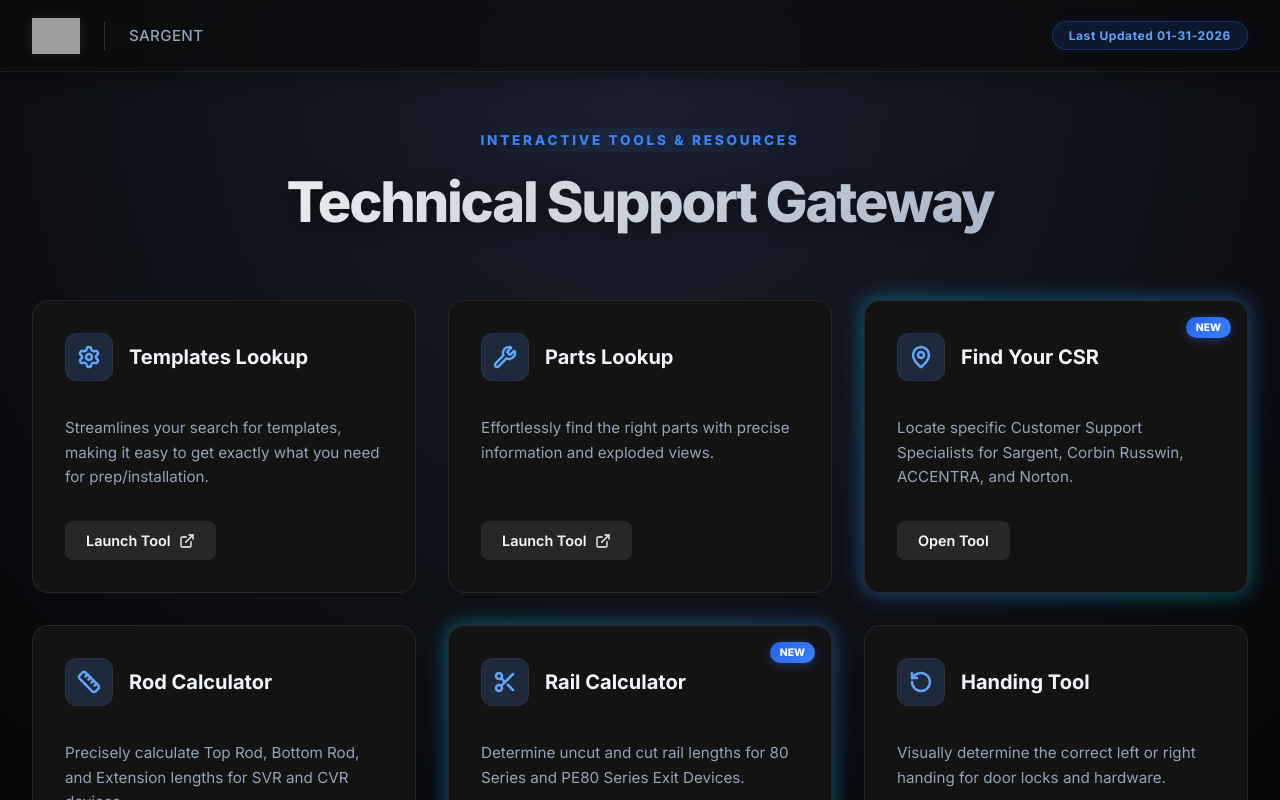
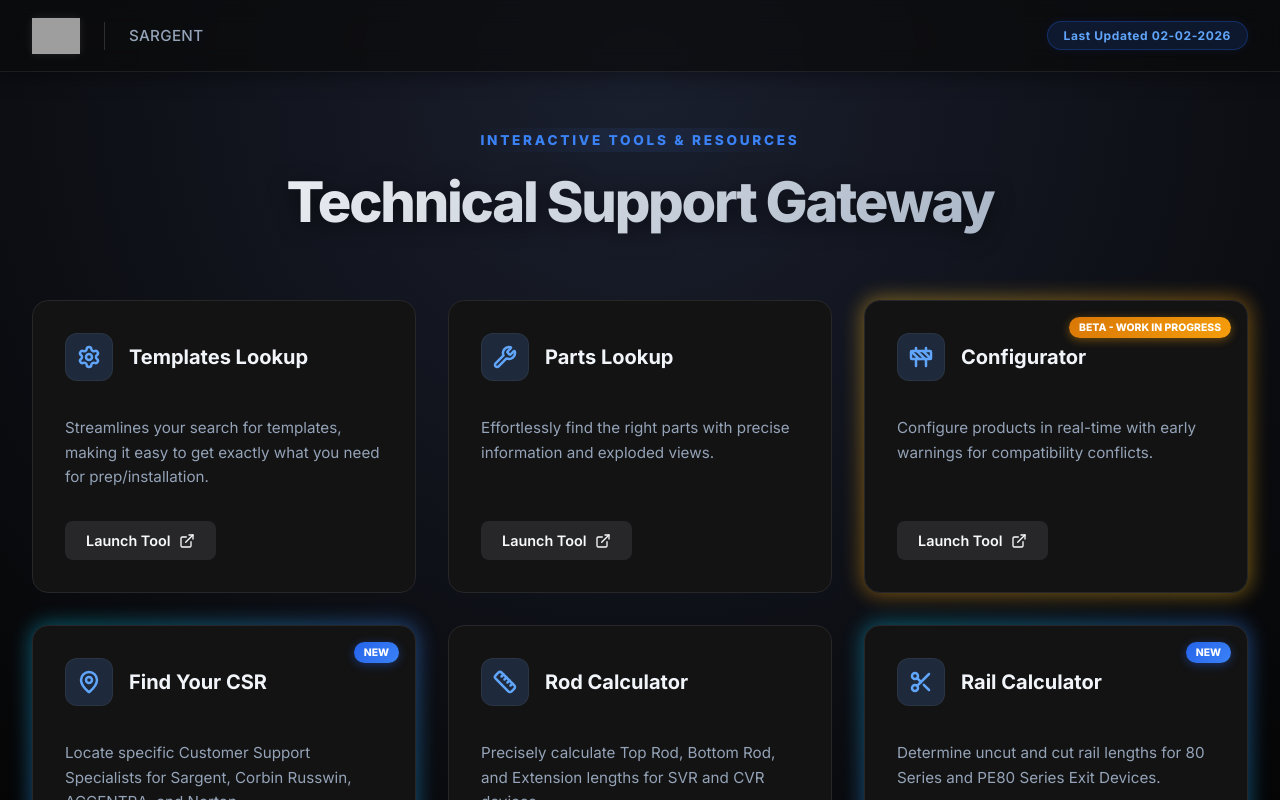
Before and after one commit to YanNazzim/Sargent-Tech-Support-Hub, a React (Create React App) app: page / in a window 1280 px wide. Built offline with nearby package versions, Linux system fonts and the light colour scheme; grey boxes are pictures that could not be loaded.

Commit message:
added configurator

```diff
--- a/src/App.css
+++ b/src/App.css
@@ -296,3 +296,34 @@
   .product-grid { grid-template-columns: 1fr; }
   .main-content { padding-top: 6rem; }
 }
+
+/* Beta Feature Glow Effect */
+.beta-feature-glow::before {
+  content: '';
+  position: absolute;
+  inset: -2px;
+  background: linear-gradient(45deg, #f59e0b, #fbbf24, #f59e0b);
+  z-index: -1;
+  border-radius: 18px;
+  opacity: 0.45;
+  filter: blur(10px);
+  transition: opacity 0.3s ease;
+}
+
+.beta-feature-glow:hover::before {
+  opacity: 0.7;
+}
+
+/* Beta Badge Style */
+.beta-badge {
+  position: absolute;
+  top: 1rem;
+  right: 1rem;
+  background: linear-gradient(135deg, #d97706, #f59e0b);
+  color: white;
+  font-size: 0.65rem;
+  font-weight: 800;
+  padding: 4px 10px;
+  border-radius: 99px;
+  box-shadow: 0 2px 10px rgba(245, 158, 11, 0.4);
+}
--- a/src/App.js
+++ b/src/App.js
@@ -1,3 +1,4 @@
+/* src/App.js */
 import React, { useState } from 'react';
 import './App.css';
 import sargentLogo from './assets/placeholder.jpg';
@@ -7,7 +8,10 @@
 import CsrSearchModal from './CsrSearchModal';
 
 // Icons
-import { Settings, Wrench, Lock, Ruler, Info, MapPin, Scissors, RotateCcw, ExternalLink } from 'lucide-react';
+import {
+  Settings, Wrench, Lock, Ruler, Info, MapPin,
+  Scissors, RotateCcw, ExternalLink, Construction
+} from 'lucide-react';
 
 const productIcons = {
   1: Settings,
@@ -19,17 +23,22 @@
   7: Info,
   8: Info,
   9: MapPin,
+  10: Construction, // Icon for the Configurator tool
 };
 
 // --- COMPONENT: PRODUCT CARD ---
-const ProductCard = ({ title, description, url, onClick, id, isNew }) => {
+const ProductCard = ({ title, description, url, onClick, id, isNew, isBeta }) => {
   const Icon = productIcons[id] || Settings;
-  // Wrapper class handles the hover effects and layout
-  const wrapperClass = isNew ? "product-card-wrapper new-feature-glow" : "product-card-wrapper";
+
+  // Determine wrapper class based on status
+  let wrapperClass = "product-card-wrapper";
+  if (isNew) wrapperClass += " new-feature-glow";
+  if (isBeta) wrapperClass += " beta-feature-glow"; // New class for yellow glow
 
   const CardContent = (
     <div className="product-card">
       {isNew && <span className="new-badge">NEW</span>}
+      {isBeta && <span className="beta-badge">BETA - WORK IN PROGRESS</span>}
 
       <div className="card-header-row">
         <div className="card-icon-container">
@@ -50,7 +59,6 @@
     </div>
   );
 
-  // Render logic based on whether it's a link or a modal trigger
   if (url) {
     return <a href={url} target="_blank" rel="noopener noreferrer" className={wrapperClass}>{CardContent}</a>;
   } else if (onClick) {
@@ -69,6 +77,7 @@
   const products = [
     { id: 1, title: 'Templates Lookup', description: "Streamlines your search for templates, making it easy to get exactly what you need for prep/installation.", url: 'https://sargent-templates.netlify.app/' },
     { id: 2, title: 'Parts Lookup', description: "Effortlessly find the right parts with precise information and exploded views.", url: 'https://sargent-parts.netlify.app/' },
+    { id: 10, title: 'Configurator', description: "Configure products in real-time with early warnings for compatibility conflicts.", url: 'https://sargent-config.netlify.app/', isBeta: true },
     { id: 9, title: 'Find Your CSR', description: "Locate specific Customer Support Specialists for Sargent, Corbin Russwin, ACCENTRA, and Norton.", onClick: () => setIsCsrSearchOpen(true), isNew: true },
     { id: 3, title: 'Rod Calculator', description: "Precisely calculate Top Rod, Bottom Rod, and Extension lengths for SVR and CVR devices.", onClick: () => setIsRodCalculatorOpen(true) },
     { id: 5, title: 'Rail Calculator', description: "Determine uncut and cut rail lengths for 80 Series and PE80 Series Exit Devices.", onClick: () => setIsRailCalculatorOpen(true), isNew: true },
@@ -89,7 +98,7 @@
             <span className="nav-brand-text">Sargent</span>
           </div>
           <div className="nav-right">
-            <div className="nav-status-tag">Last Updated  01-31-2026</div>
+            <div className="nav-status-tag">Last Updated 02-02-2026</div>
           </div>
         </div>
       </nav>
@@ -110,6 +119,7 @@
               url={product.url}
               onClick={product.onClick}
               isNew={product.isNew}
+              isBeta={product.isBeta}
             />
           ))}
         </div>
```
